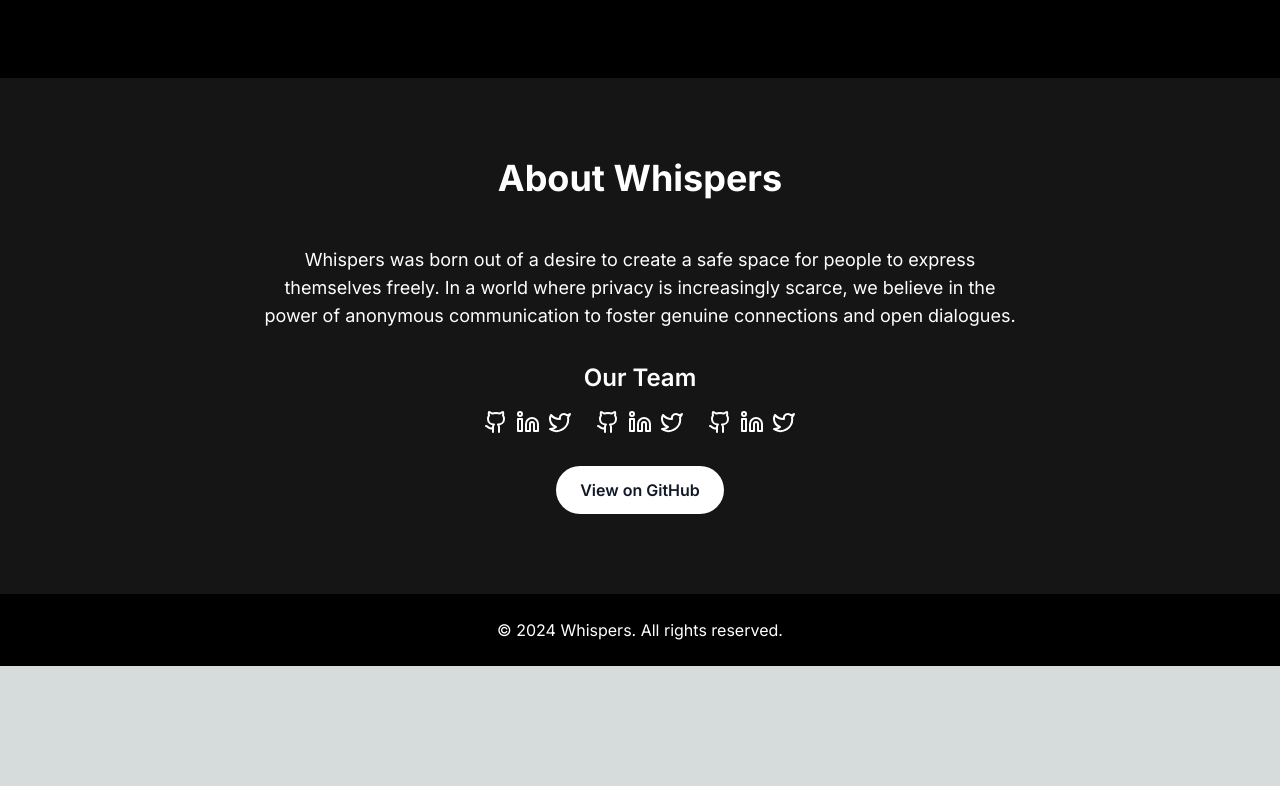
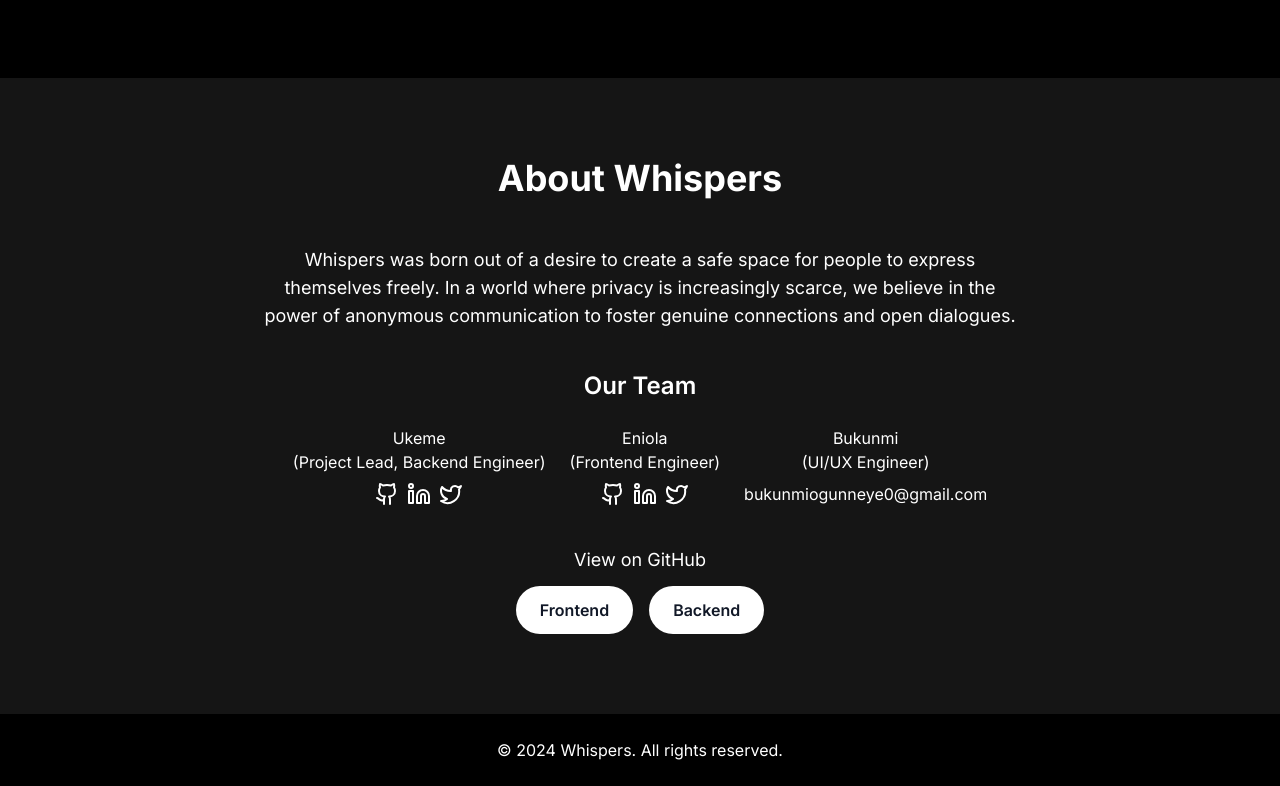
Before and after one commit to Enielect/anonymous, a Next.js app: page / in a window 1280 px wide. Shown: the part 1348-2134 px from the top of the page. Before the commit the page ends 2014 px from the top, so only its background shows below. Built offline with nearby package versions, Linux system fonts and the light colour scheme.

Commit message:
feat: add missing details

```diff
--- a/app/page.tsx
+++ b/app/page.tsx
@@ -1,11 +1,11 @@
 import Image from "next/image";
 import Link from "next/link";
-import { Github, Linkedin, Twitter } from "lucide-react";
+import { Figma, Github, Linkedin, MailIcon, Twitter } from "lucide-react";
 
 export default function LandingPage() {
   return (
     <div className="flex flex-col min-h-screen">
-      <header className="bg-black text-white sticky top-0 z-10">
+      <header className="bg-black text-white sticky top-0 z-50">
         <nav className="container mx-auto px-6 py-3 flex justify-between items-center">
           <a href="/#hero" className="text-xl font-bold">
             Whispers
@@ -25,8 +25,15 @@
         {/* Intro Section */}
         <section
           id="hero"
-          className="relative h-screen flex items-center  justify-center text-white"
+          className="relative  h-screen flex items-center   justify-center text-white"
         >
+          <div
+            style={{
+              backgroundImage:
+                "linear-gradient(to bottom, white 20%, black 100%)",
+            }}
+            className="absolute w-screen"
+          ></div>
           <Image
             src="/images/whisper-hero.png"
             alt="Whispers Cover"
@@ -113,29 +120,80 @@
                 communication to foster genuine connections and open dialogues.
               </p>
               <div className="mb-8">
-                <h3 className="text-2xl font-semibold mb-4">Our Team</h3>
+                <h3 className="text-2xl font-semibold mb-4 py-2">Our Team</h3>
                 <div className="flex justify-center space-x-6">
-                  {[1, 2, 3].map((member) => (
-                    <div key={member} className="flex space-x-2">
-                      <Link href="#" className="hover:text-gray-300">
+                  {[
+                    {
+                      name: "Ukeme",
+                      role: "Project Lead, Backend Engineer",
+                      links: [
+                        "https://www.github.com/Ukeme-Edet",
+                        "https://www.linkedin.com/in/ukeme-edet-12961a227",
+                        "https://twitter.com/ukeme__edet",
+                      ],
+                    },
+                    {
+                      name: "Eniola",
+                      role: "Frontend Engineer",
+                      links: [
+                        "https://www.github.com/Enielect",
+                        "https://www.linkedin.com/in/eniola-abayomi-045605232",
+                        "https://twitter.com/enielect",
+                      ],
+                    },
+                  ].map((member) => (
+                    <div className="" key={member.name}>
+                      <p>{member.name}</p>
+                      <p>({member.role})</p>
+                      <div className="flex justify-center py-2 space-x-2">
+                        <Link
+                          href={member.links[0]}
+                          className="hover:text-gray-300"
+                        >
                           <Github className="w-6 h-6" />
                         </Link>
-                      <Link href="#" className="hover:text-gray-300">
+                        <Link
+                          href={member.links[1]}
+                          className="hover:text-gray-300"
+                        >
                           <Linkedin className="w-6 h-6" />
                         </Link>
-                      <Link href="#" className="hover:text-gray-300">
+                        <Link
+                          href={member.links[2]}
+                          className="hover:text-gray-300"
+                        >
                           <Twitter className="w-6 h-6" />
                         </Link>
                       </div>
+                    </div>
                   ))}
+
+                  <div>
+                    <p>Bukunmi</p>
+                    <p>(UI/UX Engineer)</p>
+                    <div className="flex justify-center py-2 space-x-2">
+                      {/* link to my gmail */}
+                      bukunmiogunneye0@gmail.com
                     </div>
                   </div>
+                </div>
+              </div>
+              <div>
+                <div className="mb-3 text-lg">View on GitHub</div>
+
                 <Link
-                href="https://github.com/whispers-project"
+                  href="https://github.com/Enielect/anonymous"
+                  className="inline-block bg-white mr-4 text-gray-900 px-6 py-3 rounded-full font-semibold hover:bg-gray-200 transition-colors"
+                >
+                  Frontend
+                </Link>
+                <Link
+                  href="https://github.com/Ukeme-Edet/Whispers-Backend"
                   className="inline-block bg-white text-gray-900 px-6 py-3 rounded-full font-semibold hover:bg-gray-200 transition-colors"
                 >
-                View on GitHub
+                  Backend
                 </Link>
+              </div>
             </div>
           </div>
         </section>
```
Lines whose indentation alone changed are shown as unchanged.
